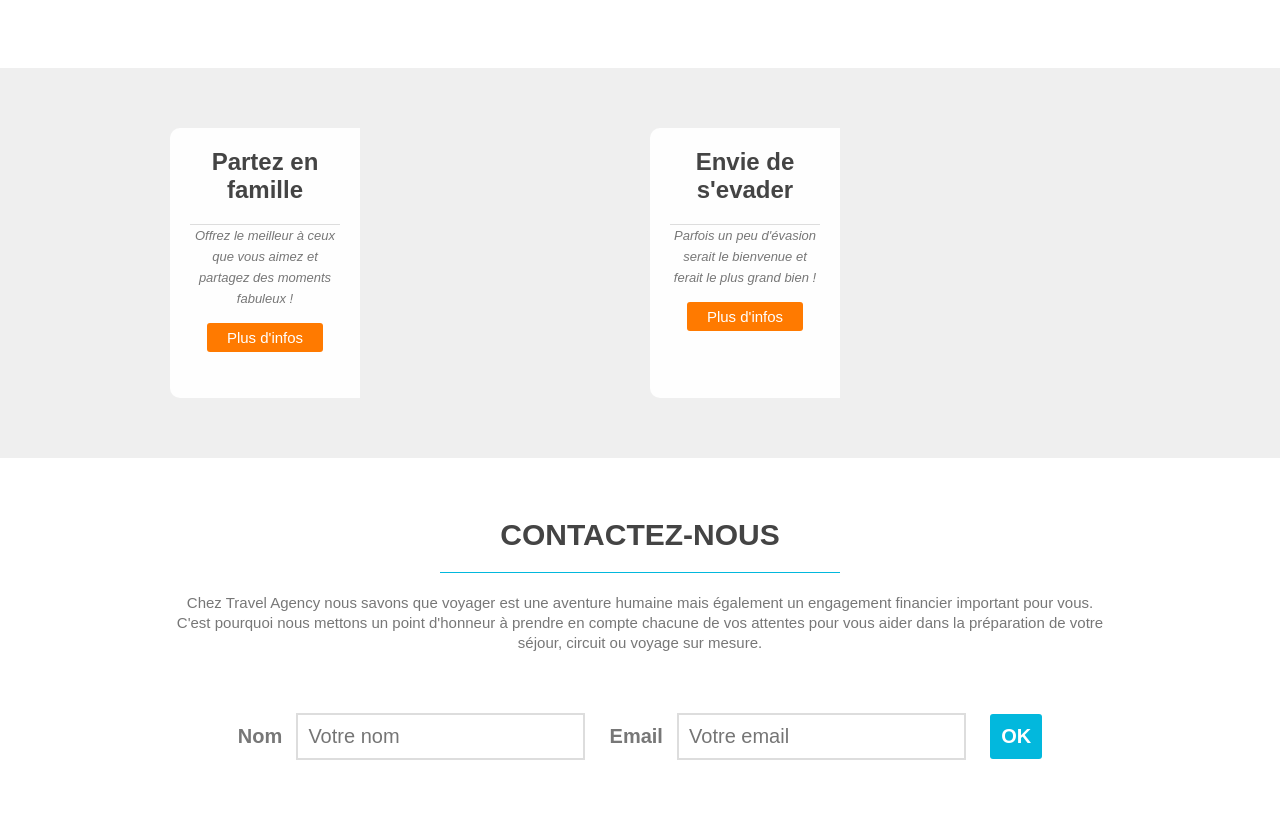
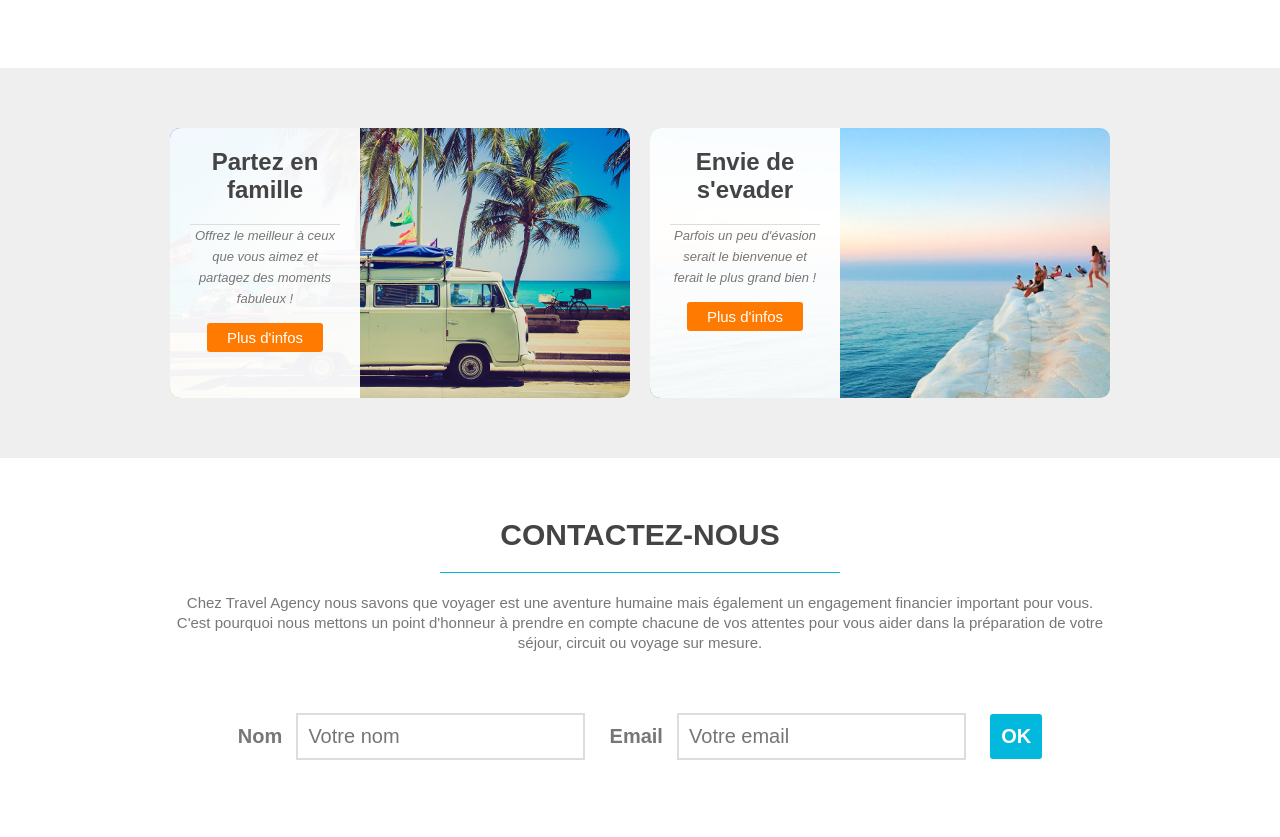
Before and after one commit to camilledvr/camilledvr.github.io, a plain HTML site: page index.html in a window 1280 px wide. Shown: the part 1080-1917 px from the top of the page. Drawn offline with Linux system fonts and the light colour scheme; files whose address does not match are found by name.

Commit message:
Update index.html

```diff
--- a/index.html
+++ b/index.html
@@ -51,7 +51,7 @@
 
        <section id="possibilities">
 			<div class="wrapper">
-                <article style="background-image: url(images/article-image-1.jpg);">
+                <article style="background-image: url(article-image-1.jpg);">
                     <div class="overlay">
                         <h4>Partez en famille</h4>
                         <p><small>Offrez le meilleur à ceux que vous aimez et partagez des moments fabuleux !</small></p>
@@ -59,7 +59,7 @@
                     </div>
                 </article>
 
-                <article style="background-image: url(images/article-image-2.jpg);">
+                <article style="background-image: url(article-image-2.jpg);">
                     <div class="overlay">
                         <h4>Envie de s'evader</h4>
                         <p><small>Parfois un peu d'évasion serait le bienvenue et ferait le plus grand bien !</small></p>
```
